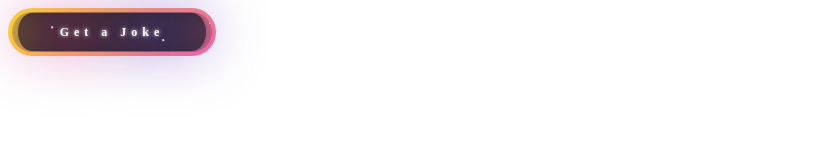
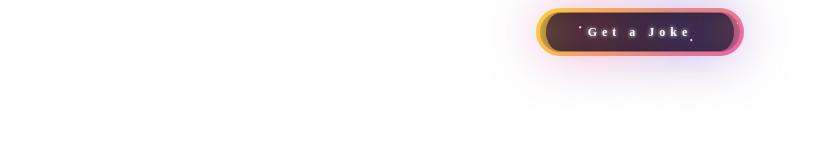
Before and after one commit to Mir-Ismayil-Asadullayev/Get-a-Joke, a plain HTML site: page index.html in a window 1280 px wide. Shown: the whole page, without its empty margins (0-818 px from the left). Drawn offline with Linux system fonts and the light colour scheme.

Commit message:
made some changes

```diff
--- a/script.js
+++ b/script.js
@@ -1,13 +1,12 @@
 let button = document.querySelector("button");
-button.addEventListener("click",()=>{
+button.addEventListener("click", () => {
     let p = document.createElement("p");
     p.style.margin = "0 50px";
     p.style.color = "white";
     p.style.backgroundColor = "black";
     p.style.padding = "50px";
     fetch("https://api.chucknorris.io/jokes/random")
-    .then(res=>res.json())
-    .then(data=> p.innerText = data.value);
-   document.body.appendChild(p)
-    setTimeout(()=>{p.remove()},10000)
+        .then(res => res.json())
+        .then(data => p.innerText = data.value);
+    document.body.appendChild(p)
 });
--- a/style.css
+++ b/style.css
@@ -1,3 +1,9 @@
+body{
+    display: flex;
+    justify-content: center;
+    align-content: center;
+    align-items: center;
+}
 .btn {
     display: flex;
     justify-content: center;
```
